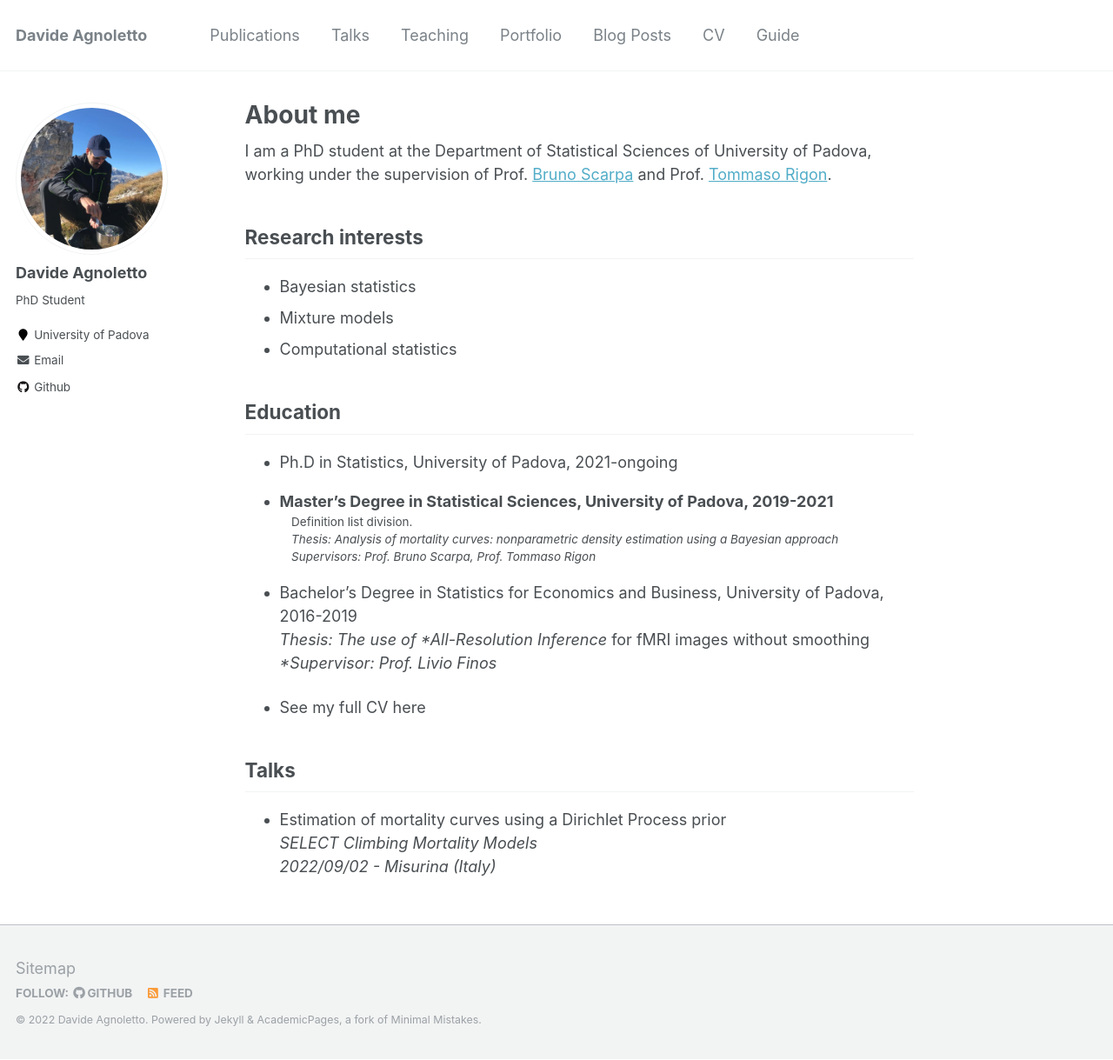
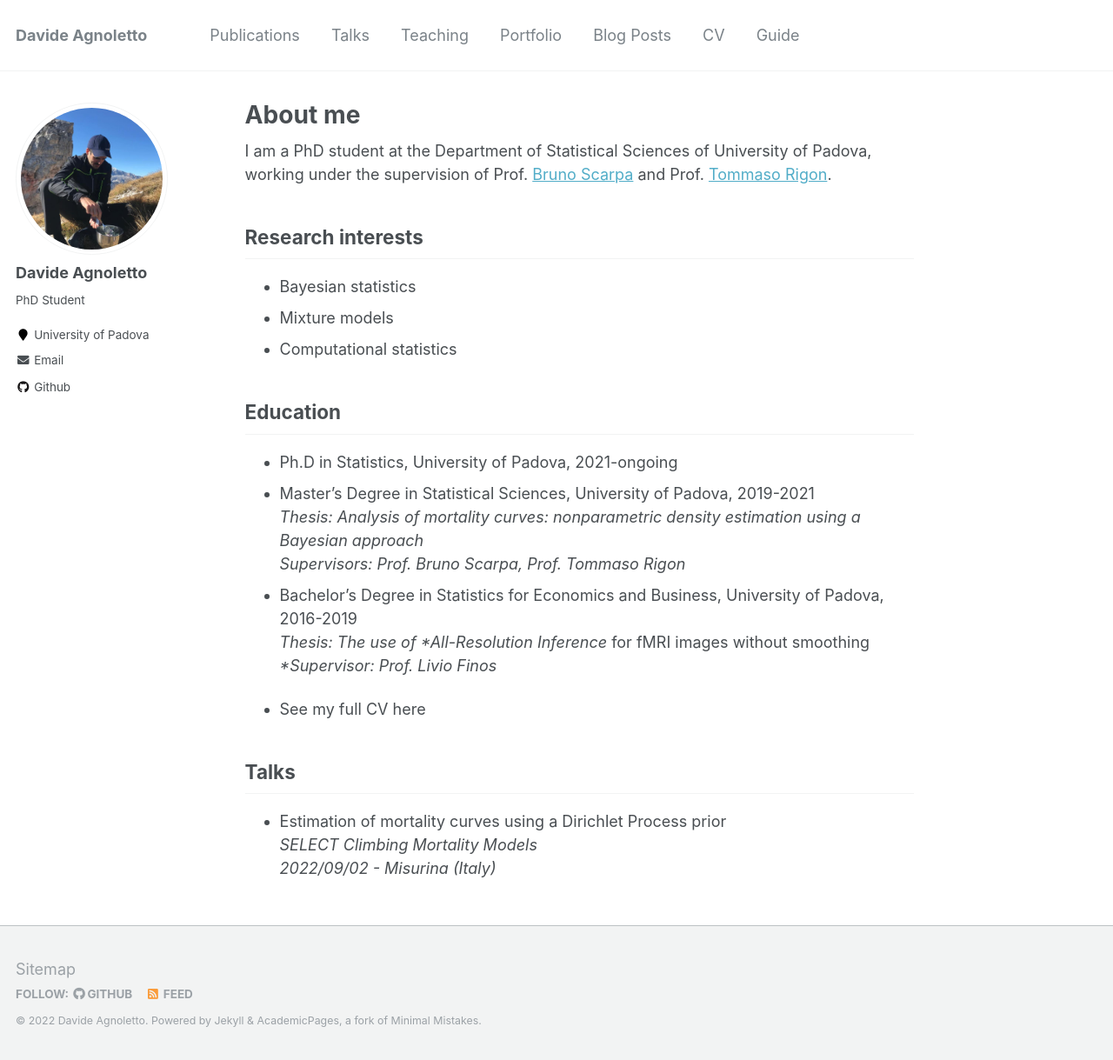
Before and after one commit to davideagno/davideagno.github.io, a Jekyll site: the page built from _pages/about.md, in a window 1280 px wide and 1219 px high. Shown: the whole window at 87% size. Built offline with Jekyll 4.4.1, drawn with Linux system fonts in a browser that asks for light colours.

Commit message:
Update about.md

```diff
--- a/_pages/about.md
+++ b/_pages/about.md
@@ -20,7 +20,6 @@ Education
 ----
 * Ph.D in Statistics, University of Padova, 2021-ongoing
 * Master's Degree in Statistical Sciences, University of Padova, 2019-2021<br />
-  :   Definition list division.<br />
   *Thesis: Analysis of mortality curves: nonparametric density estimation using a Bayesian approach*<br />
   *Supervisors: Prof. Bruno Scarpa, Prof. Tommaso Rigon*
 * Bachelor's Degree in Statistics for Economics and Business, University of Padova, 2016-2019<br />
```
